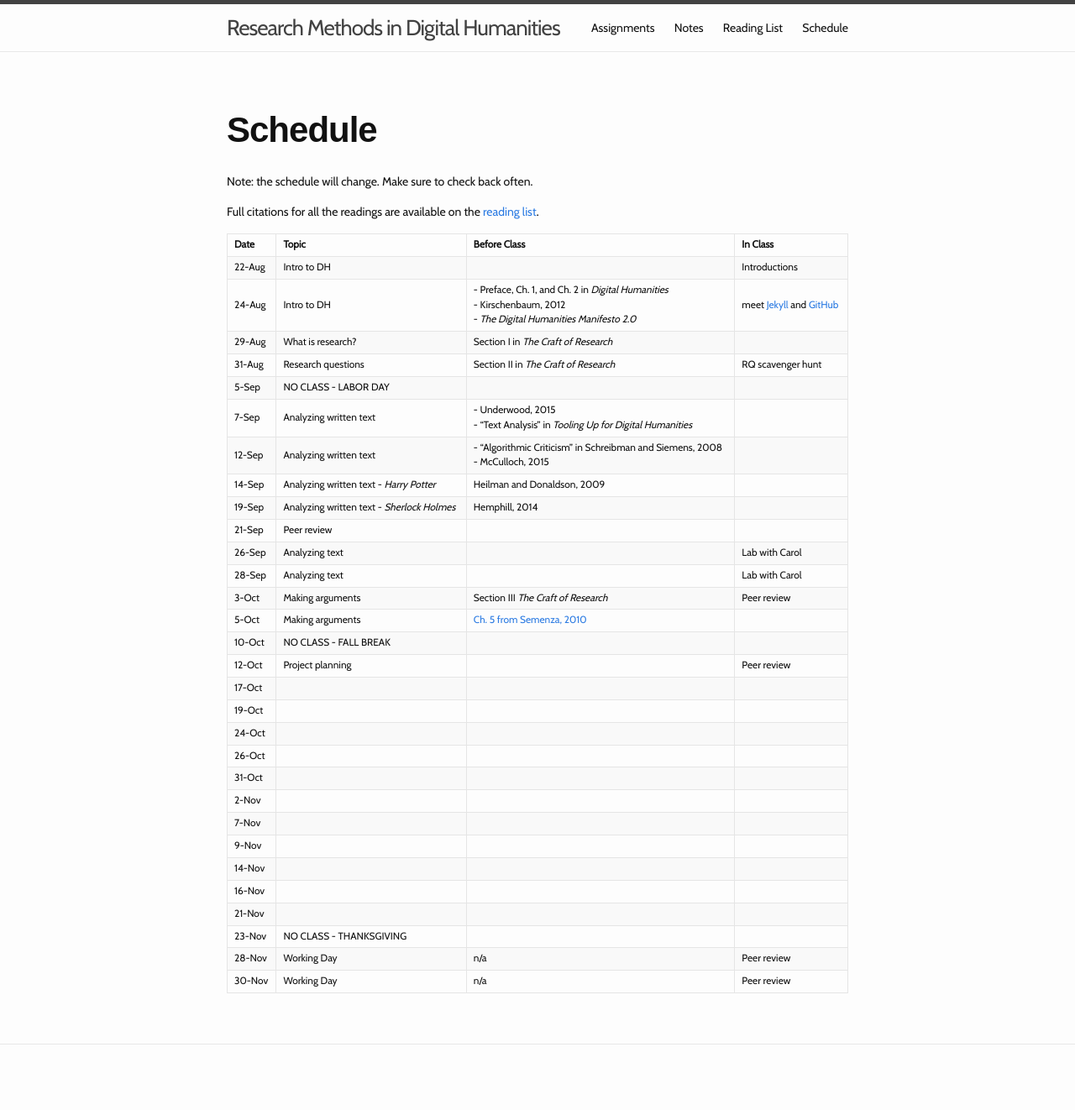
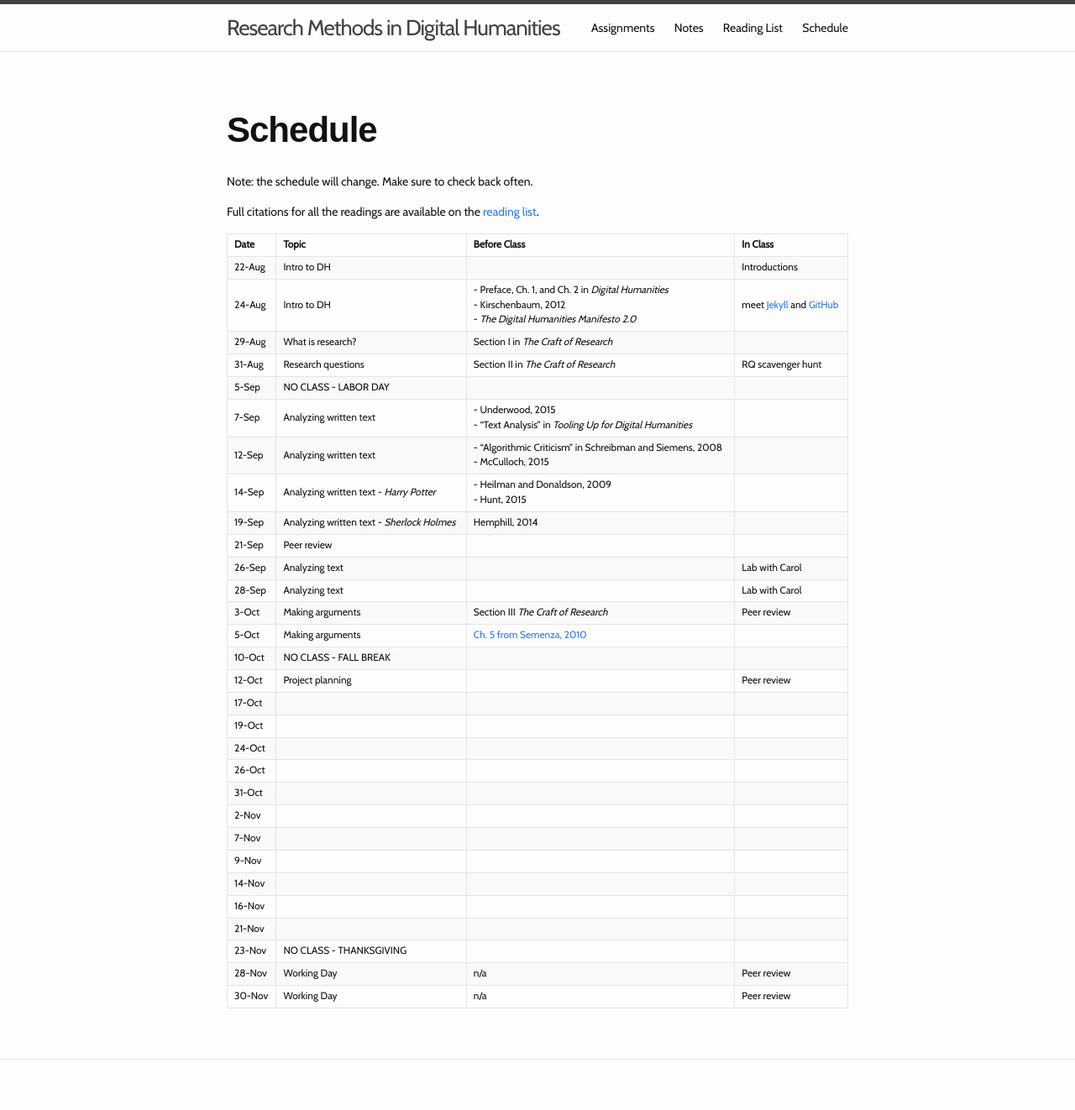
Before and after one commit to manarwala/research-methods-in-digital-humanities, a Jekyll site: the page built from schedule.md, in a window 1280 px wide. Shown: the whole page at 84% size. Built offline with Jekyll 4.4.1, drawn with Linux system fonts in a browser that asks for light colours; some web fonts are replaced.

Commit message:
add Hunt 2015 to schedule

```diff
--- a/schedule.md
+++ b/schedule.md
@@ -17,7 +17,7 @@ Full citations for all the readings are available on the [reading list](/researc
 |5-Sep|NO CLASS - LABOR DAY|||
 |7-Sep|Analyzing written text|- Underwood, 2015<br />- "Text Analysis" in _Tooling Up for Digital Humanities_||
 |12-Sep|Analyzing written text|- "Algorithmic Criticism" in Schreibman and Siemens, 2008<br />- McCulloch, 2015||
-|14-Sep|Analyzing written text - *Harry Potter*|Heilman and Donaldson, 2009||
+|14-Sep|Analyzing written text - *Harry Potter*|- Heilman and Donaldson, 2009<br />- Hunt, 2015||
 |19-Sep|Analyzing written text - *Sherlock Holmes*|Hemphill, 2014
 |21-Sep|Peer review|||
 |26-Sep|Analyzing text||Lab with Carol|
```
